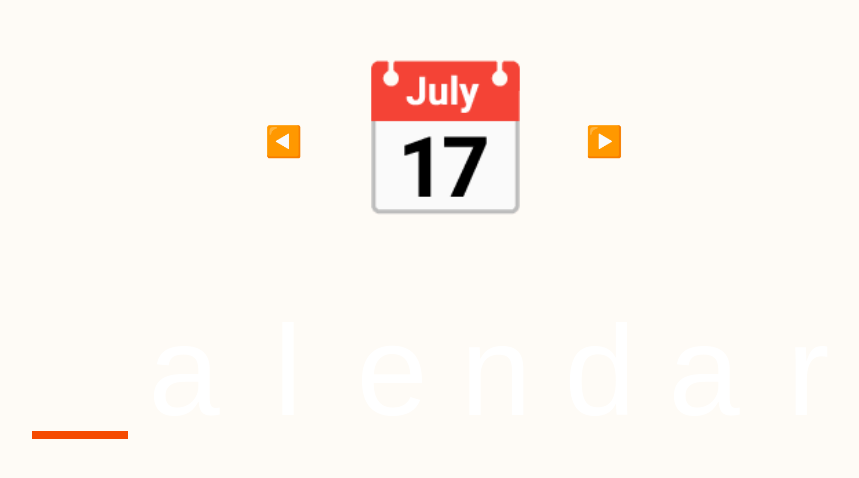
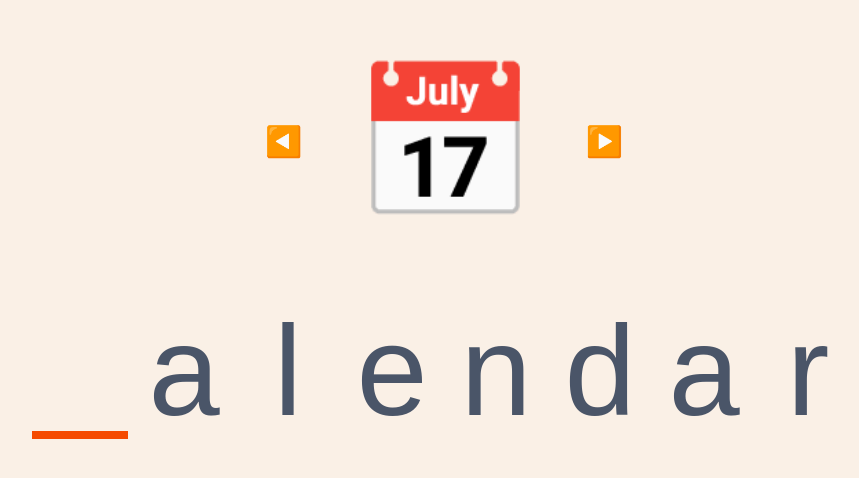
Before and after one commit to ecabigting/typingfortoddlers, a Next.js app: page / in a window 1280 px wide. Shown: the part 166-644 px from the top of the page, without its empty margins (196-1055 px from the left). Built offline with nearby package versions, Linux system fonts and the light colour scheme.

Commit message:
fix color for dark/light mode on devices

```diff
--- a/src/app/globals.css
+++ b/src/app/globals.css
@@ -1,8 +1,8 @@
 @import "tailwindcss";
 
 :root {
-  --background: #FEFBF6;
-  --foreground: #595959;
+  --background: #FAF0E6;
+  --foreground: #4A5568;
 }
 
 @theme inline {
@@ -14,8 +14,8 @@
 
 @media (prefers-color-scheme: dark) {
   :root {
-    --background: #272822;
-    --foreground: #F8F8F2;
+    --background: #2C3E50;
+    --foreground: #F5EFE6;
   }
 }
 
--- a/src/components/emojiNavigator.tsx
+++ b/src/components/emojiNavigator.tsx
@@ -204,7 +204,7 @@ export default function EmojiNavigator({ initialObjects }: EmojiNavigatorProps)
           {/* const textColor = isHint */ }
           {/*   ? "text-slate-400 dark:text-slate-500" // Dimmer color for hints */ }
           {/*   : "text-slate-700 dark:text-slate-200"; // Regular color for user input */ }
-          const textColor = "text-white"
+          {/* const textColor = "text-white" */ }
           const borderStyle = isHint
             ? "border-b-0" // No bottom border for hints
             : "border-b-8 border-b-orange-600"; // Bottom border for user input (first letter)
@@ -217,7 +217,7 @@ export default function EmojiNavigator({ initialObjects }: EmojiNavigatorProps)
               maxLength={1}
               value={guess[index] || ""}
               ref={(el: HTMLInputElement | null) => { inputRefs.current[index] = el; }}
-              className={`${baseClasses} ${textColor} ${borderStyle}`}
+              className={`${baseClasses} ${borderStyle}`}
               aria-label={`Character ${index + 1} of ${currentObject.objectName.length} ${isHint ? '(Hint)' : '(Your Guess)'}`}
               tabIndex={-1}
             />
```
